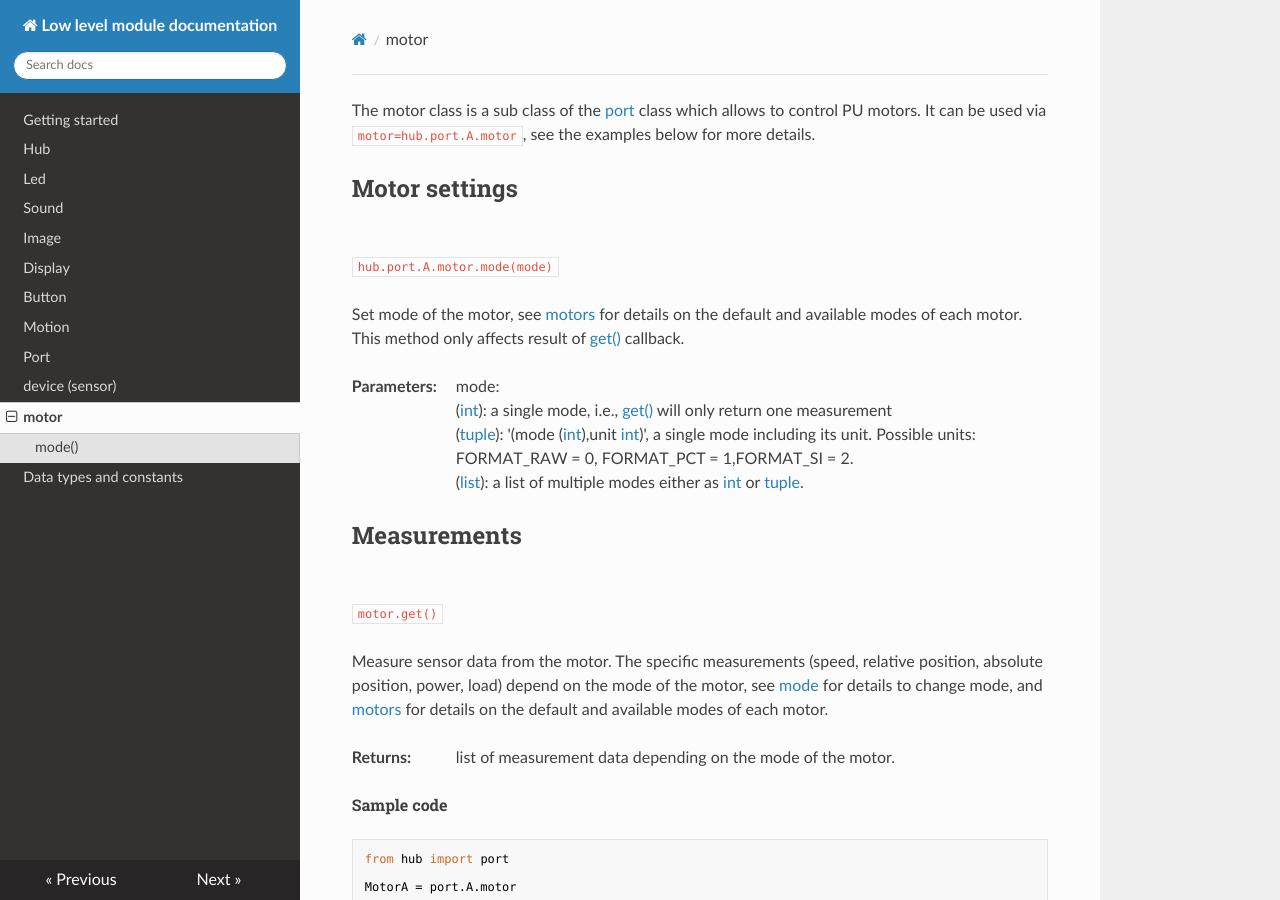
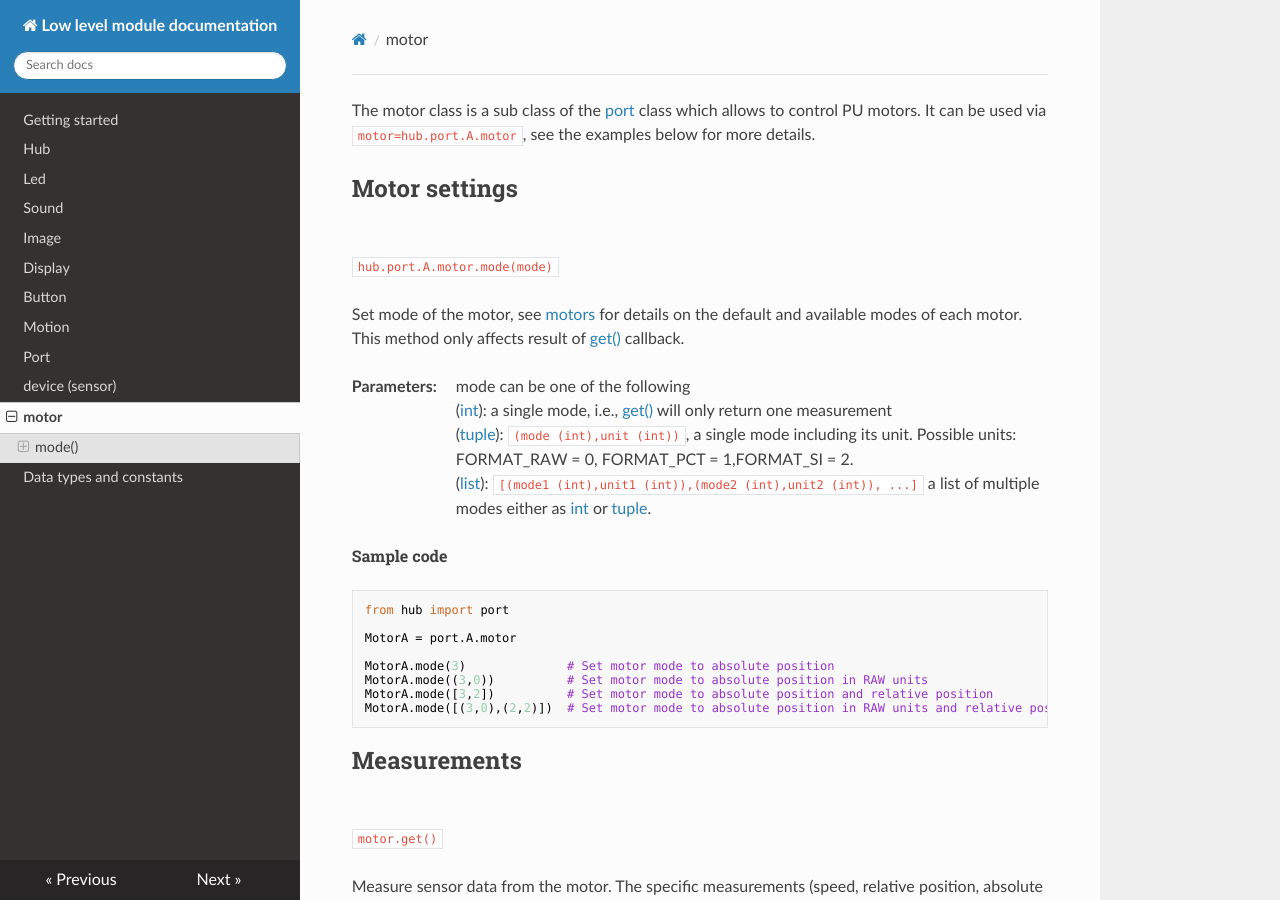
Before and after one commit to NStrijbosch/hub-module-notes, an MkDocs documentation site: the page built from docs/motors.md, in a window 1280 px wide and 900 px high. Built offline with MkDocs 1.6.1, drawn with Linux system fonts in a browser that asks for light colours; nearby versions of some CDN libraries.

Commit message:
Update motors.md

````diff
--- a/docs/motors.md
+++ b/docs/motors.md
@@ -10,10 +10,23 @@
 
 __Parameters:__
 
-*  mode:
+*  mode can be one of the following
   ([int](data_types.md#int)): a single mode, i.e., [get()](#get) will only return one measurement
-  ([tuple](data_types.md#tuple)): '(mode ([int](data_types.md#int)),unit [int](data_types.md#int))', a single mode including its unit. Possible units: FORMAT_RAW = 0, FORMAT_PCT = 1,FORMAT_SI = 2.
-  ([list](data_types.md#int)): a list of multiple modes either as [int](data_types.md#int) or [tuple](data_types.md#tuple).
+  ([tuple](data_types.md#tuple)): `(mode (int),unit (int))`, a single mode including its unit. Possible units: FORMAT_RAW = 0, FORMAT_PCT = 1,FORMAT_SI = 2.
+  ([list](data_types.md#int)): `[(mode1 (int),unit1 (int)),(mode2 (int),unit2 (int)), ...]` a list of multiple modes either as [int](data_types.md#int) or [tuple](data_types.md#tuple).
+
+### Sample code
+
+``` python
+from hub import port
+
+MotorA = port.A.motor
+
+MotorA.mode(3)              # Set motor mode to absolute position
+MotorA.mode((3,0))          # Set motor mode to absolute position in RAW units
+MotorA.mode([3,2])          # Set motor mode to absolute position and relative position
+MotorA.mode([(3,0),(2,2)])  # Set motor mode to absolute position in RAW units and relative position in SI units
+```
 
 
 # Measurements
````
